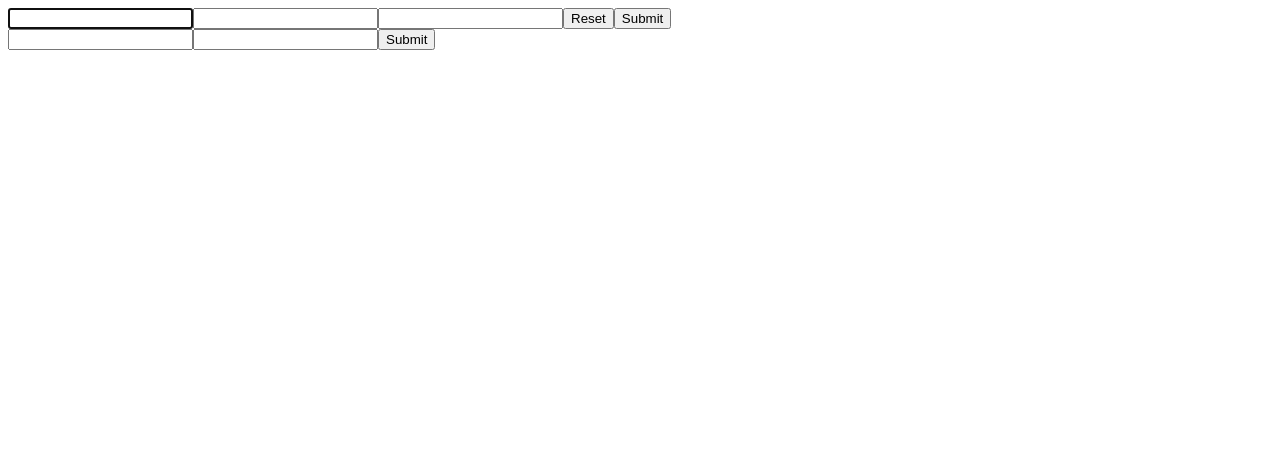
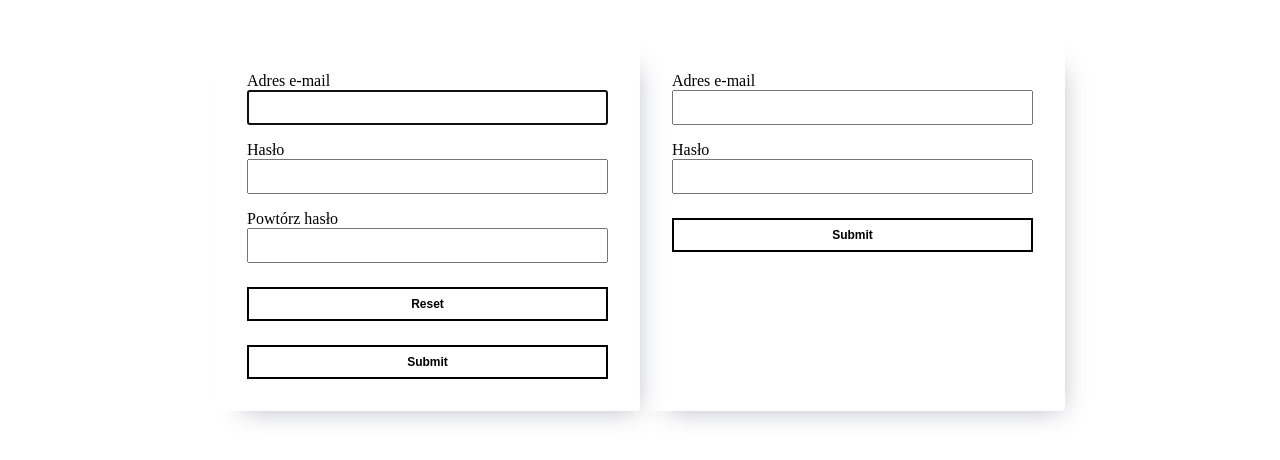
Before and after one commit to werusia/Morizon-Gratka-task, a website built with webpack: page src/index.html in a window 1280 px wide. Built offline with nearby package versions, Linux system fonts and the light colour scheme.

Commit message:
feature: styling

```diff
--- a/package.json
+++ b/package.json
@@ -19,8 +19,12 @@
   },
   "homepage": "https://github.com/werusia/Morizon-Gratka-task#readme",
   "devDependencies": {
+    "css-loader": "^6.7.1",
     "html-webpack-plugin": "^5.5.0",
     "prettier": "2.7.1",
+    "sass": "^1.54.9",
+    "sass-loader": "^13.0.2",
+    "style-loader": "^3.3.1",
     "webpack": "^5.74.0",
     "webpack-cli": "^4.10.0",
     "webpack-dev-server": "^4.11.0"
--- a/src/generators/FormGenerator.js
+++ b/src/generators/FormGenerator.js
@@ -8,11 +8,24 @@ export default class FormGenerator {
     this.config.forEach((configEntry) => {
       const input = document.createElement("input");
 
+      let label = null;
+
       Object.entries(configEntry).forEach(([attribute, value]) => {
         input.setAttribute(attribute, value);
+
+        if (attribute === "label" && configEntry.id) {
+          label = document.createElement("label");
+
+          label.textContent = value;
+          label.setAttribute("for", configEntry.id);
+        }
       });
 
       this.el.appendChild(input);
+
+      if (label) {
+        input.before(label);
+      }
     });
   }
 }
--- a/src/index.html
+++ b/src/index.html
@@ -6,7 +6,9 @@
     <meta name="viewport" content="width=device-width,initial-scale=1" />
   </head>
   <body>
-    <form id="form-register" class="form" data-validate></form>
-    <form id="form-login" class="form"></form>
+    <div class="forms-container">
+      <form id="form-register" class="form" data-validate></form>
+      <form id="form-login" class="form"></form>
+    </div>
   </body>
 </html>
--- a/src/index.js
+++ b/src/index.js
@@ -2,6 +2,7 @@ import FormGenerator from "./generators/FormGenerator";
 import FormValidator from "./validators/FormValidator";
 import registrationFormConfig from "./config/registration-form.json";
 import loginFormConfig from "./config/login-form.json";
+import "./styles/style.scss"
 
 const registrationForm = document.querySelector("#form-register");
 const loginForm = document.querySelector("#form-login");
--- /dev/null
+++ b/src/styles/style.scss
@@ -0,0 +1,67 @@
+$layout-breakpoint: 1024px;
+
+.forms-container {
+  padding: 32px;
+
+  input {
+    padding: 8px;
+
+    &[type="reset"],
+    &[type="submit"] {
+      margin-top: 24px;
+      border: 2px solid black;
+      background: transparent;
+      font-size: 12px;
+      font-weight: bold;
+
+      &:hover {
+        background: #80808040;
+        cursor: pointer;
+      }
+    }
+  }
+
+  .form {
+    display: flex;
+    flex-direction: column;
+    padding: 32px;
+    border-radius: 4px;
+    -webkit-box-shadow: 12px 14px 24px -15px rgba(66, 68, 90, 0.37);
+    -moz-box-shadow: 12px 14px 24px -15px rgba(66, 68, 90, 0.37);
+    box-shadow: 12px 14px 24px -15px rgba(66, 68, 90, 0.37);
+
+    &:last-of-type {
+      margin-top: 24px;
+    }
+  }
+
+  label {
+    &:not(:first-of-type) {
+      margin-top: 16px;
+    }
+  }
+
+  .has-error {
+    border: 2px solid red;
+  }
+
+  .error-message {
+    margin-top: 4px;
+    color: red;
+    font-size: 12px;
+  }
+
+  @media (min-width: $layout-breakpoint) {
+    display: flex;
+    margin: 0 auto;
+    max-width: 850px;
+
+    .form {
+      width: 50%;
+
+      &:last-of-type {
+        margin-top: 0;
+      }
+    }
+  }
+}
--- a/src/validators/FormValidator.js
+++ b/src/validators/FormValidator.js
@@ -1,5 +1,6 @@
 const INPUT_ERROR_CLASS_NAME = "has-error";
 const MESSAGE_ERROR_CLASS_NAME = "error-message";
+const ERROR_MESSAGE_TEXT = "Pole obowiązkowe";
 
 export default class FormValidator {
   constructor(el) {
@@ -33,7 +34,7 @@ export default class FormValidator {
       errorMessage.classList.add(MESSAGE_ERROR_CLASS_NAME);
       input.classList.add(INPUT_ERROR_CLASS_NAME);
 
-      errorMessage.textContent = "error";
+      errorMessage.textContent = ERROR_MESSAGE_TEXT;
 
       input.after(errorMessage);
     });
--- a/webpack.config.js
+++ b/webpack.config.js
@@ -18,4 +18,20 @@ module.exports = {
       template: "src/index.html",
     }),
   ],
+
+  module: {
+    rules: [
+      {
+        test: /\.scss$/i,
+        use: [
+          // Creates `style` nodes from JS strings
+          "style-loader",
+          // Translates CSS into CommonJS
+          "css-loader",
+          // Compiles Sass to CSS
+          "sass-loader",
+        ],
+      },
+    ],
+  },
 };
```
Also changed, not shown: 1 other file.
